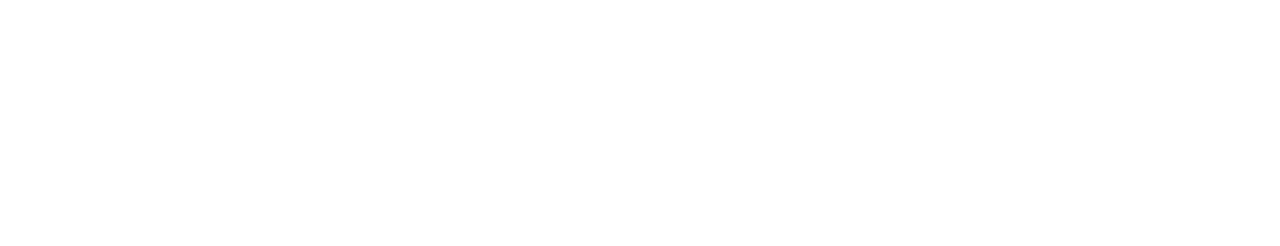
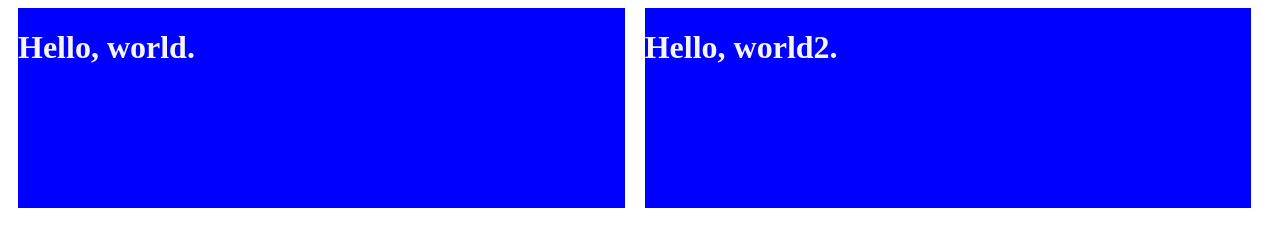
Before and after one commit to weerachai06/web-design, a plain HTML site: page w-3/group2/index.html in a window 1280 px wide. Drawn offline with Linux system fonts and the light colour scheme.

Commit message:
uploaded

```diff
--- a/w-3/group2/index.html
+++ b/w-3/group2/index.html
@@ -4,8 +4,38 @@
     <meta charset="UTF-8">
     <meta name="viewport" content="width=device-width, initial-scale=1.0">
     <title>Document</title>
+    <style>
+        .container{
+            width: 100%;
+            padding: 5;
+            background-color: black;
+        }
+        .item{
+            display: block;
+            width: 100%;
+            height: 200px;
+            background-color: tomato;
+            color: whitesmoke;
+            float: left;
+            margin: 0px 10px;
+        }
+        /*จอคอมพิวเตอร์*/
+        @media (min-width: 576px){
+            .item{
+                background-color: blue;
+                width: 48%;
+            }
+        }
+    </style>
 </head>
 <body>
-
+    <div class="container">
+        <div class="item">
+            <h1>Hello, world.</h1>
+        </div>
+        <div class="item">
+            <h1>Hello, world2.</h1>
+        </div>
+    </div>
 </body>
 </html>
```
